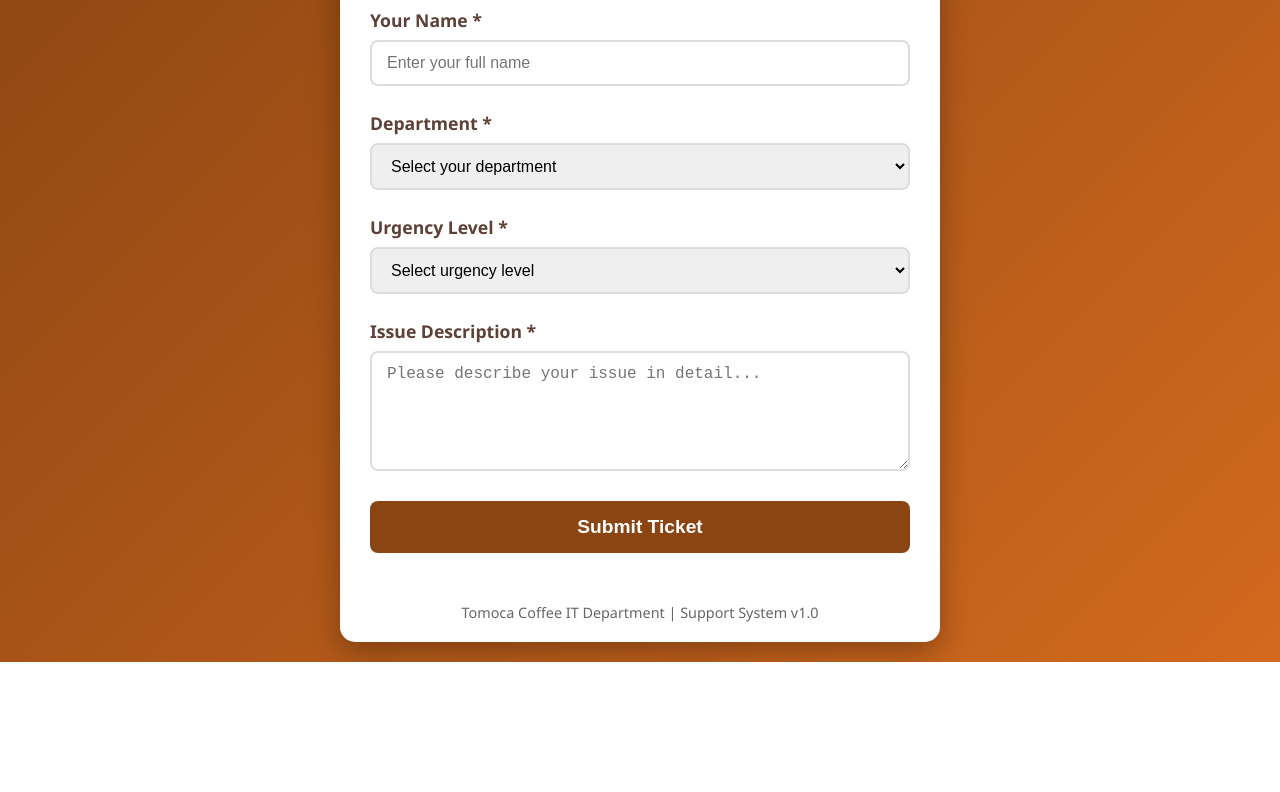
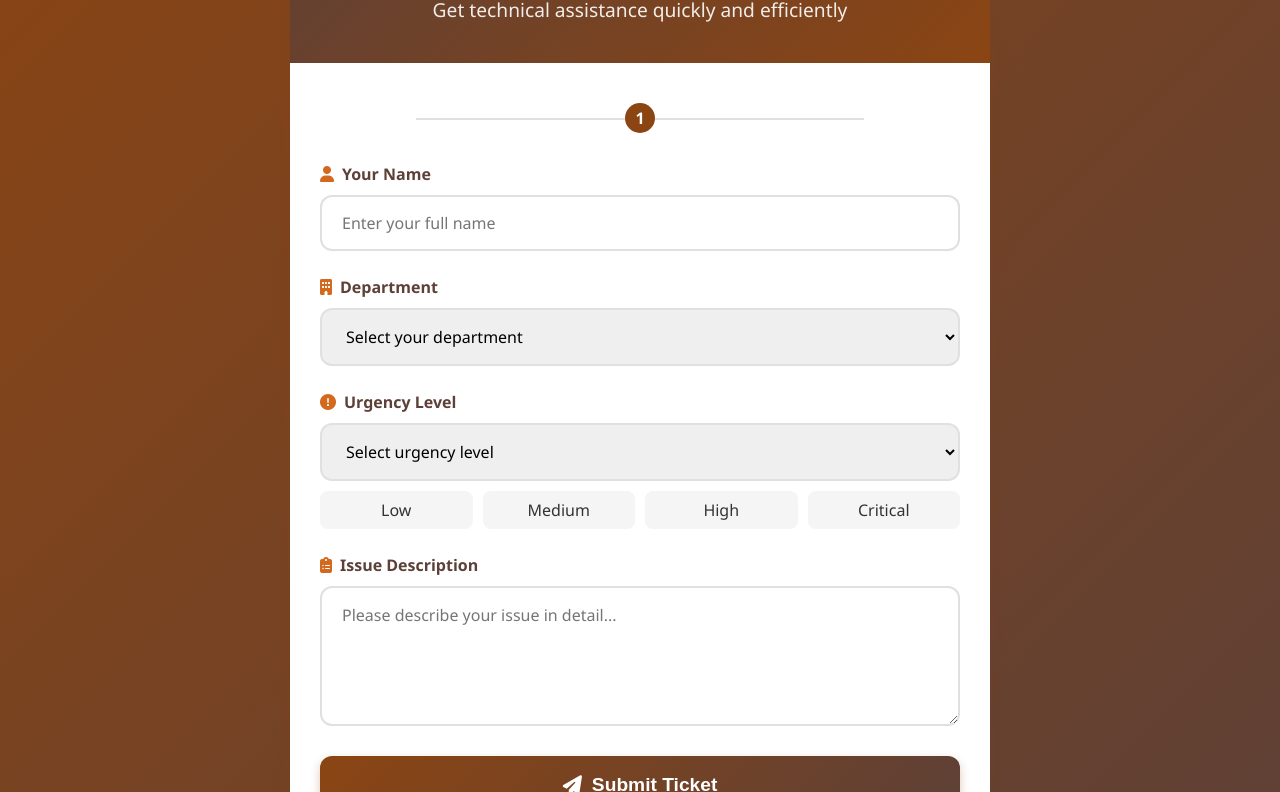
Before and after one commit to beka56777/tomoca-support, a website: page frontend/index.html in a window 1280 px wide. Shown: the part 184-976 px from the top of the page. Before the commit the page ends 846 px from the top, so only its background shows below. Drawn offline with Linux system fonts and the light colour scheme.

Commit message:
Update index.html

```diff
--- a/frontend/index.html
+++ b/frontend/index.html
@@ -4,169 +4,195 @@
     <meta charset="UTF-8">
     <meta name="viewport" content="width=device-width, initial-scale=1.0">
     <title>Tomoca IT Support</title>
+    <link rel="stylesheet" href="https://cdnjs.cloudflare.com/ajax/libs/font-awesome/6.4.0/css/all.min.css">
     <style>
-        * {
-            margin: 0;
-            padding: 0;
-            box-sizing: border-box;
+        :root {
+            --primary: #8B4513;
+            --primary-dark: #5D4037;
+            --primary-light: #D2691E;
+            --accent: #A0522D;
+            --text: #333;
+            --text-light: #666;
+            --white: #fff;
+            --success: #28a745;
+            --error: #dc3545;
+            --shadow: 0 4px 12px rgba(139,69,19,0.15);
+            --transition: all 0.3s ease;
         }
+
+        * { margin:0; padding:0; box-sizing:border-box; }
 
         body {
             font-family: 'Segoe UI', Tahoma, Geneva, Verdana, sans-serif;
-            background: linear-gradient(135deg, #8B4513, #D2691E);
+            background: linear-gradient(135deg, var(--primary), var(--primary-dark));
+            color: var(--text);
             min-height: 100vh;
             padding: 20px;
         }
 
         .container {
-            max-width: 600px;
+            max-width: 700px;
             margin: 0 auto;
-            background: white;
-            border-radius: 15px;
-            box-shadow: 0 10px 30px rgba(0,0,0,0.3);
+            background: var(--white);
+            border-radius: 20px;
+            box-shadow: var(--shadow);
             overflow: hidden;
+            animation: fadeIn 0.8s ease-out;
+        }
+
+        @keyframes fadeIn {
+            from { opacity:0; transform: translateY(20px); }
+            to { opacity:1; transform: translateY(0); }
         }
 
         .header {
-            background: #5D4037;
-            color: white;
-            padding: 30px 20px;
+            background: linear-gradient(135deg, var(--primary-dark), var(--primary));
+            color: var(--white);
+            padding: 40px 30px;
             text-align: center;
+            position: relative;
         }
 
-        .header h1 {
-            font-size: 2.2em;
-            margin-bottom: 10px;
+        .logo { display:flex; align-items:center; justify-content:center; margin-bottom:15px; }
+        .logo-icon { font-size:2.5rem; color:var(--white); }
+        .header h1 { font-size:2.5rem; margin-bottom:10px; font-weight:700; }
+        .header p { font-size:1.2rem; opacity:0.9; max-width:500px; margin:0 auto; }
+
+        .form-container { padding: 40px 30px; background: var(--white); }
+
+        .form-group { margin-bottom: 25px; position: relative; }
+        label { display:flex; align-items:center; gap:8px; font-weight:600; color:var(--primary-dark); margin-bottom:10px; }
+        label i { color: var(--primary-light); }
+
+        .input-wrapper { position: relative; }
+        input, select, textarea {
+            width:100%;
+            padding:15px 20px;
+            border:2px solid #e0e0e0;
+            border-radius:12px;
+            font-size:16px;
+            transition: var(--transition);
+            font-family:inherit;
         }
+        input:focus, select:focus, textarea:focus {
+            outline:none;
+            border-color:var(--primary);
+            box-shadow:0 0 0 3px rgba(139,69,19,0.1);
+        }
+        textarea { resize: vertical; min-height:140px; line-height:1.5; }
 
-        .header p {
-            opacity: 0.9;
-            font-size: 1.1em;
+        .urgency-indicator {
+            display:flex; gap:10px; margin-top:10px;
         }
-
-        .form-container {
-            padding: 30px;
+        .urgency-option {
+            flex:1;
+            text-align:center;
+            padding:8px;
+            border-radius:8px;
+            background:#f5f5f5;
+            cursor:pointer;
+            transition: var(--transition);
+            font-weight:500;
         }
-
-        .form-group {
-            margin-bottom: 25px;
-        }
-
-        label {
-            display: block;
-            margin-bottom: 8px;
-            font-weight: 600;
-            color: #5D4037;
-            font-size: 1.1em;
-        }
-
-        input, select, textarea {
-            width: 100%;
-            padding: 12px 15px;
-            border: 2px solid #ddd;
-            border-radius: 8px;
-            font-size: 16px;
-            transition: border-color 0.3s;
-        }
-
-        input:focus, select:focus, textarea:focus {
-            outline: none;
-            border-color: #8B4513;
-        }
-
-        textarea {
-            resize: vertical;
-            min-height: 120px;
-        }
+        .urgency-option:hover { background:#e0e0e0; }
+        .urgency-option.selected { background: var(--primary); color: white; }
 
         .submit-btn {
-            background: #8B4513;
-            color: white;
-            padding: 15px 30px;
-            border: none;
-            border-radius: 8px;
-            font-size: 1.2em;
-            font-weight: 600;
-            cursor: pointer;
-            width: 100%;
-            transition: background 0.3s;
+            background: linear-gradient(135deg, var(--primary), var(--primary-dark));
+            color: var(--white);
+            padding:18px 30px;
+            border:none;
+            border-radius:12px;
+            font-size:1.2rem;
+            font-weight:600;
+            cursor:pointer;
+            width:100%;
+            display:flex;
+            align-items:center;
+            justify-content:center;
+            gap:10px;
+            box-shadow:0 4px 10px rgba(139,69,19,0.3);
+            transition: var(--transition);
         }
-
-        .submit-btn:hover {
-            background: #5D4037;
-        }
-
-        .submit-btn:disabled {
-            background: #cccccc;
-            cursor: not-allowed;
-        }
+        .submit-btn:hover { transform:translateY(-2px); box-shadow:0 6px 15px rgba(139,69,19,0.4); }
+        .submit-btn:active { transform:translateY(0); }
+        .submit-btn:disabled { background:#ccc; cursor:not-allowed; box-shadow:none; transform:none; }
 
         .loading {
-            display: none;
-            text-align: center;
-            margin: 10px 0;
+            display:none;
+            text-align:center;
+            margin:20px 0;
+            flex-direction: column;
+            align-items: center;
+            gap:15px;
         }
-
         .spinner {
-            border: 4px solid #f3f3f3;
-            border-top: 4px solid #8B4513;
-            border-radius: 50%;
-            width: 40px;
-            height: 40px;
+            border:4px solid rgba(139,69,19,0.2);
+            border-top:4px solid var(--primary);
+            border-radius:50%;
+            width:50px;
+            height:50px;
             animation: spin 1s linear infinite;
-            margin: 0 auto;
         }
-
-        @keyframes spin {
-            0% { transform: rotate(0deg); }
-            100% { transform: rotate(360deg); }
-        }
+        @keyframes spin { 0%{transform:rotate(0deg);}100%{transform:rotate(360deg);} }
 
         .response-message {
-            display: none;
-            margin-top: 20px;
-            padding: 15px;
-            border-radius: 8px;
-            text-align: center;
-            font-weight: 600;
+            display:none;
+            margin-top:25px;
+            padding:20px;
+            border-radius:12px;
+            text-align:center;
+            font-weight:600;
+            animation: slideIn 0.5s ease-out;
         }
+        @keyframes slideIn { from{opacity:0; transform:translateY(10px);} to{opacity:1; transform:translateY(0);} }
 
-        .success {
-            background: #d4edda;
-            color: #155724;
-            border: 1px solid #c3e6cb;
-        }
+        .success { background:#e8f5e9; color:var(--success); border:1px solid #c8e6c9; }
+        .error { background:#ffebee; color:var(--error); border:1px solid #ffcdd2; }
 
-        .error {
-            background: #f8d7da;
-            color: #721c24;
-            border: 1px solid #f5c6cb;
-        }
+        .ticket-id { display:inline-block; background:rgba(139,69,19,0.1); padding:8px 15px; border-radius:8px; margin:10px 0; font-family:monospace; font-size:1.1rem; color:var(--primary-dark); }
 
-        .footer {
-            text-align: center;
-            padding: 20px;
-            color: #666;
-            font-size: 0.9em;
+        .footer { text-align:center; padding:25px; color:var(--text-light); font-size:0.9rem; border-top:1px solid #f0f0f0; background:#fafafa; }
+
+        .step-indicator { display:flex; justify-content:center; margin-bottom:30px; position:relative; }
+        .step { width:30px; height:30px; border-radius:50%; background:#e0e0e0; display:flex; align-items:center; justify-content:center; font-weight:bold; color:var(--text-light); z-index:2; }
+        .step.active { background: var(--primary); color:white; }
+        .step-line { position:absolute; top:15px; left:15%; right:15%; height:2px; background:#e0e0e0; z-index:1; }
+
+        @media (max-width:600px){
+            .container { border-radius:15px; }
+            .header { padding:30px 20px; }
+            .header h1 { font-size:2rem; }
+            .form-container { padding:30px 20px; }
+            .urgency-indicator { flex-direction: column; }
         }
     </style>
 </head>
 <body>
 <div class="container">
     <div class="header">
-            <h1>☕ Tomoca IT Support</h1>
+        <div class="logo"><i class="fas fa-mug-hot logo-icon"></i></div>
+        <h1>Tomoca IT Support</h1>
         <p>Get technical assistance quickly and efficiently</p>
     </div>
 
     <div class="form-container">
+        <div class="step-indicator">
+            <div class="step-line"></div>
+            <div class="step active">1</div>
+        </div>
+
         <form id="supportForm">
             <div class="form-group">
-                    <label for="name">Your Name *</label>
+                <label for="name"><i class="fas fa-user"></i> Your Name</label>
+                <div class="input-wrapper">
                     <input type="text" id="name" name="name" required placeholder="Enter your full name">
+                </div>
             </div>
 
             <div class="form-group">
-                    <label for="department">Department *</label>
+                <label for="department"><i class="fas fa-building"></i> Department</label>
+                <div class="input-wrapper">
                     <select id="department" name="department" required>
                         <option value="">Select your department</option>
                         <option value="HR">Human Resources</option>
@@ -179,9 +205,11 @@
                         <option value="Other">Other</option>
                     </select>
                 </div>
+            </div>
 
             <div class="form-group">
-                    <label for="urgency">Urgency Level *</label>
+                <label for="urgency"><i class="fas fa-exclamation-circle"></i> Urgency Level</label>
+                <div class="input-wrapper">
                     <select id="urgency" name="urgency" required>
                         <option value="">Select urgency level</option>
                         <option value="Low">Low - Can wait a few days</option>
@@ -190,19 +218,28 @@
                         <option value="Critical">Critical - System down!</option>
                     </select>
                 </div>
+                <div class="urgency-indicator">
+                    <div class="urgency-option" data-value="Low">Low</div>
+                    <div class="urgency-option" data-value="Medium">Medium</div>
+                    <div class="urgency-option" data-value="High">High</div>
+                    <div class="urgency-option" data-value="Critical">Critical</div>
+                </div>
+            </div>
 
             <div class="form-group">
-                    <label for="issue">Issue Description *</label>
+                <label for="issue"><i class="fas fa-clipboard-list"></i> Issue Description</label>
+                <div class="input-wrapper">
                     <textarea id="issue" name="issue" required placeholder="Please describe your issue in detail..."></textarea>
+                </div>
             </div>
 
             <button type="submit" class="submit-btn" id="submitBtn">
-                    Submit Ticket
+                <i class="fas fa-paper-plane"></i> Submit Ticket
             </button>
 
             <div class="loading" id="loading">
                 <div class="spinner"></div>
-                    <p>Submitting your ticket...</p>
+                <p>Submitting your ticket to the IT team...</p>
             </div>
 
             <div class="response-message" id="responseMessage"></div>
@@ -210,19 +247,18 @@
     </div>
 
     <div class="footer">
-            <p>Tomoca Coffee IT Department | Support System v1.0</p>
+        <p>Tomoca Coffee IT Department | Support System v2.0</p>
     </div>
 </div>
 
 <script>
-        document.getElementById('supportForm').addEventListener('submit', async function(e) {
+document.getElementById('supportForm').addEventListener('submit', async function(e){
     e.preventDefault();
 
     const submitBtn = document.getElementById('submitBtn');
     const loading = document.getElementById('loading');
     const responseMessage = document.getElementById('responseMessage');
 
-            // Get form data
     const formData = {
         name: document.getElementById('name').value.trim(),
         department: document.getElementById('department').value,
@@ -230,32 +266,27 @@
         issue: document.getElementById('issue').value.trim()
     };
 
-            // Show loading state
     submitBtn.disabled = true;
     submitBtn.textContent = 'Submitting...';
-            loading.style.display = 'block';
+    loading.style.display = 'flex';
     responseMessage.style.display = 'none';
 
     try {
-                // Send to backend - UPDATE THIS URL if deployed
+        // Update this URL when deploying to production
         const response = await fetch('http://localhost:3000/submit-ticket', {
-                    method: 'POST',
-                    headers: {
-                        'Content-Type': 'application/json',
-                    },
+            method:'POST',
+            headers:{ 'Content-Type':'application/json' },
             body: JSON.stringify(formData)
         });
 
         const data = await response.json();
-
-                // Show response
         responseMessage.style.display = 'block';
 
-                if (data.success) {
+        if(data.success){
             responseMessage.className = 'response-message success';
             responseMessage.innerHTML = `
                 ✅ <strong>Ticket Submitted Successfully!</strong><br>
-                        Your Ticket ID: <code>${data.ticketId}</code><br>
+                <span class="ticket-id">Ticket ID: ${data.ticketId}</span><br>
                 <small>The IT team has been notified and will contact you shortly.</small>
             `;
             document.getElementById('supportForm').reset();
@@ -264,17 +295,25 @@
             responseMessage.textContent = `❌ ${data.message}`;
         }
 
-            } catch (error) {
+    } catch(error){
         console.error('Error:', error);
-                responseMessage.style.display = 'block';
-                responseMessage.className = 'response-message error';
-                responseMessage.textContent = '❌ Network error. Please check your connection and try again.';
+        responseMessage.style.display='block';
+        responseMessage.className='response-message error';
+        responseMessage.textContent='❌ Network error. Please check your connection and try again.';
     } finally {
-                // Reset button state
-                submitBtn.disabled = false;
-                submitBtn.textContent = 'Submit Ticket';
-                loading.style.display = 'none';
+        submitBtn.disabled=false;
+        submitBtn.innerHTML='<i class="fas fa-paper-plane"></i> Submit Ticket';
+        loading.style.display='none';
     }
+});
+
+// Urgency buttons functionality
+document.querySelectorAll('.urgency-option').forEach(option => {
+    option.addEventListener('click', () => {
+        document.getElementById('urgency').value = option.dataset.value;
+        document.querySelectorAll('.urgency-option').forEach(o => o.classList.remove('selected'));
+        option.classList.add('selected');
+    });
 });
 </script>
 </body>
```
Lines whose indentation alone changed are shown as unchanged.
